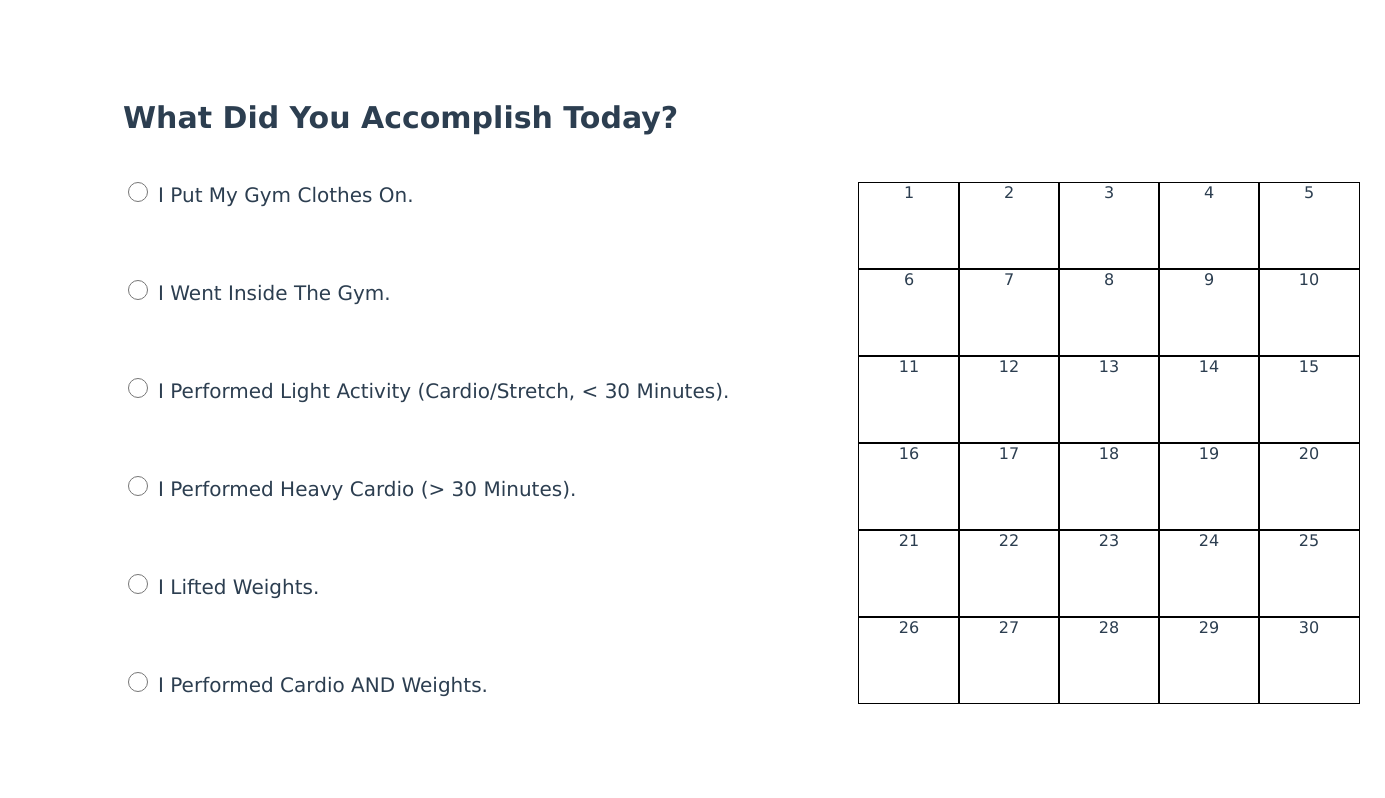
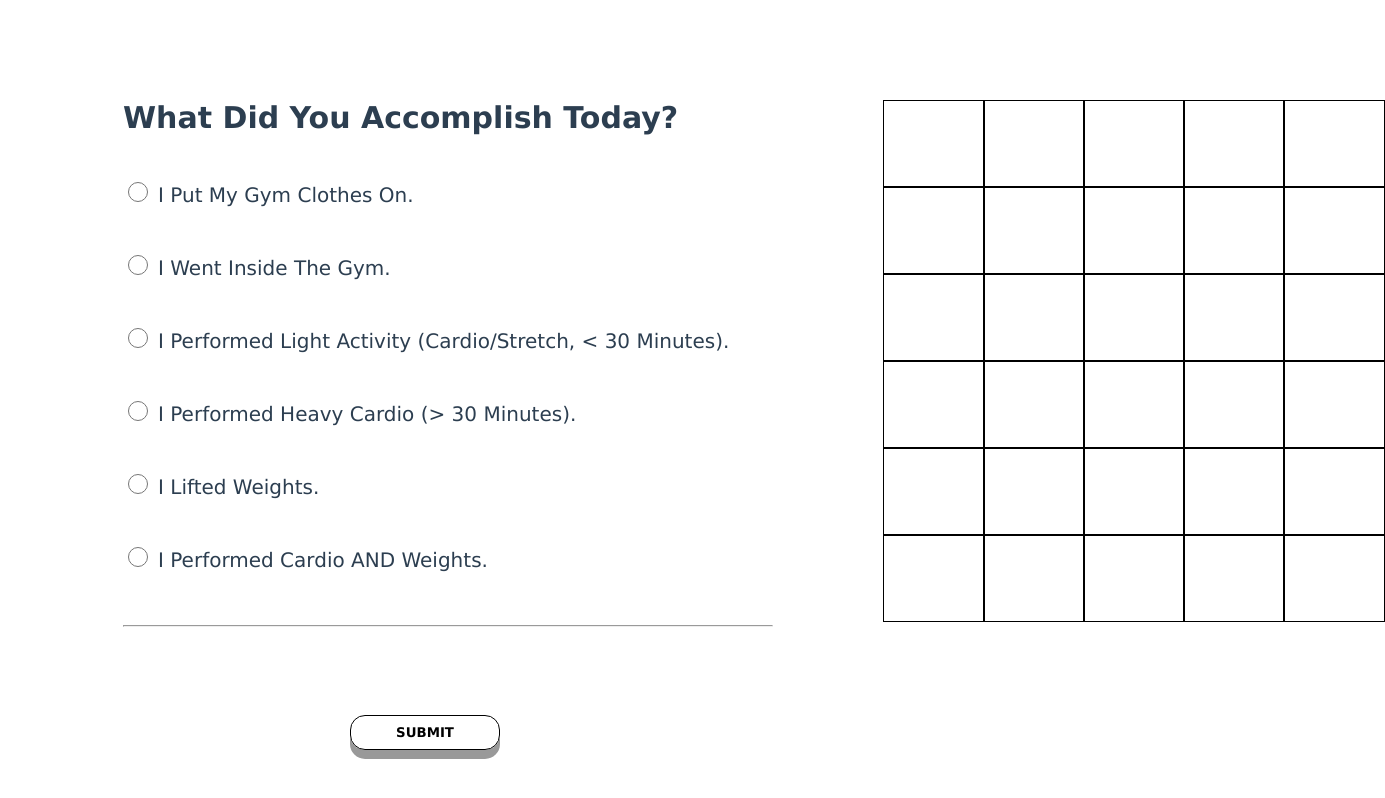
Before and after one commit to Governess-Simpson/habit-tracker, a Vue app: page / in a window 1280 px wide. Shown: the whole page, 1385 px wide, since content can reach past the window. Built offline with nearby package versions, Linux system fonts and the light colour scheme.

Commit message:
added button styling for submission

```diff
--- a/src/components/Form.vue
+++ b/src/components/Form.vue
@@ -10,6 +10,8 @@
             <input type="radio" :id="index" :value="answer" name="activityLevel" class="radio_buttons" v-model="selectedAnswer">
             <label :for="index" class="radio_labels">{{ answer }}</label>
         </div>
+        <hr>
+        <button class="btn">SUBMIT</button>
     </div>
 </template>
 
@@ -71,11 +73,34 @@ input[type="radio"]:checked + label {
 }
 
 .radio_buttons {
-    margin-bottom: 75px;
+    margin-bottom: 50px;
     margin-right: 10px;
     width: 20px;
     height: 20px;
 }
 
+.btn {
+    font-family: 'Lucida Sans', 'Lucida Sans Regular', 'Lucida Grande', 'Lucida Sans Unicode', Geneva, Verdana, sans-serif;
+    height: 35px;
+    width: 150px;
+    border-radius: 15px;
+    border: 0.5px solid black;
+    background-color: transparent;
+    font-weight: bold;
+    cursor: pointer;
+    box-shadow: 0 9px #999;
+    position: absolute;
+    left: 350px;
+    bottom: 50px;
+}
+.btn:active {
+  background-color: #00AD51;
+  box-shadow: 0 5px #666;
+  transform: translateY(4px);
+}
+
+.btn:hover {
+    background-color: #73daa1;
+}
 
 </style>
--- a/src/components/Tracker.vue
+++ b/src/components/Tracker.vue
@@ -3,7 +3,7 @@
         <div v-if="month.id === currentMonth">
             <div class="gridView">
                 <div v-for="day in month.days">
-                    <div :id="createDivId(month.id, day)" class="noColor">{{ day }}</div>
+                    <div :id="createDivId(month.id, day)" class="noColor">&nbsp;</div>
                 </div>
             </div>
         </div>
@@ -37,7 +37,7 @@ export default {
 <style scoped>
 
 .gridView {
-    margin: -600px 850px;
+    margin: -550px 875px;
     display: grid;
     width: 500px;
     height: 500px;
```
